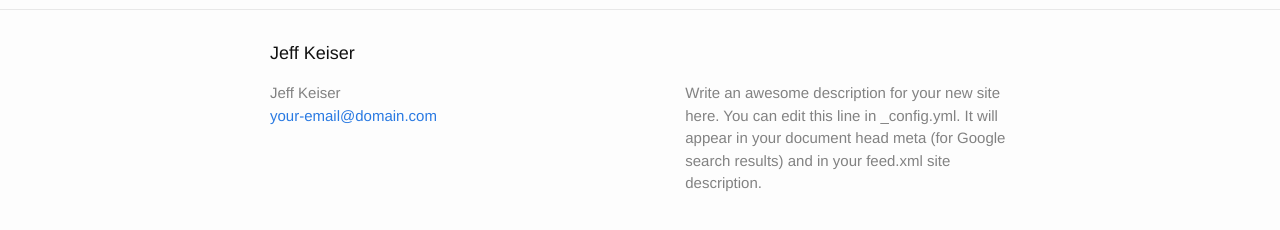
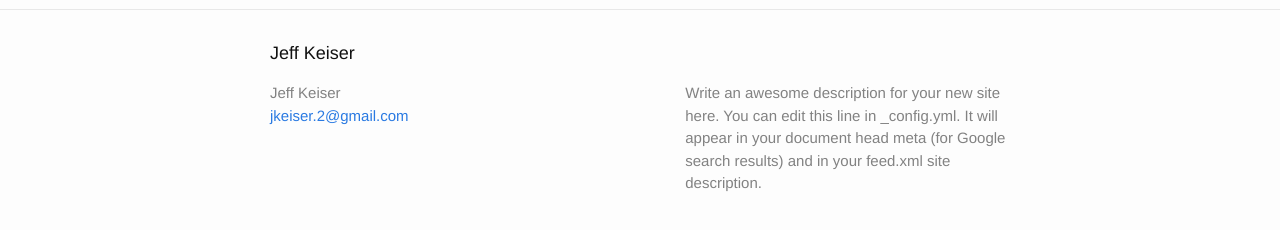
Before and after one commit to jakeiser/jakeiser.github.io, a Jekyll site: the page built from index.html, in a window 1280 px wide. Shown: the part 287-517 px from the top of the page. Built offline with Jekyll 4.4.1, drawn with Linux system fonts in a browser that asks for light colours.

Commit message:
Added email to _config.yml

```diff
--- a/_config.yml
+++ b/_config.yml
@@ -1,6 +1,6 @@
 # Site settings
 title: Jeff Keiser
-email: your-email@domain.com
+email: jkeiser.2@gmail.com
 description: > # this means to ignore newlines until "baseurl:"
   Write an awesome description for your new site here. You can edit this
   line in _config.yml. It will appear in your document head meta (for
```
